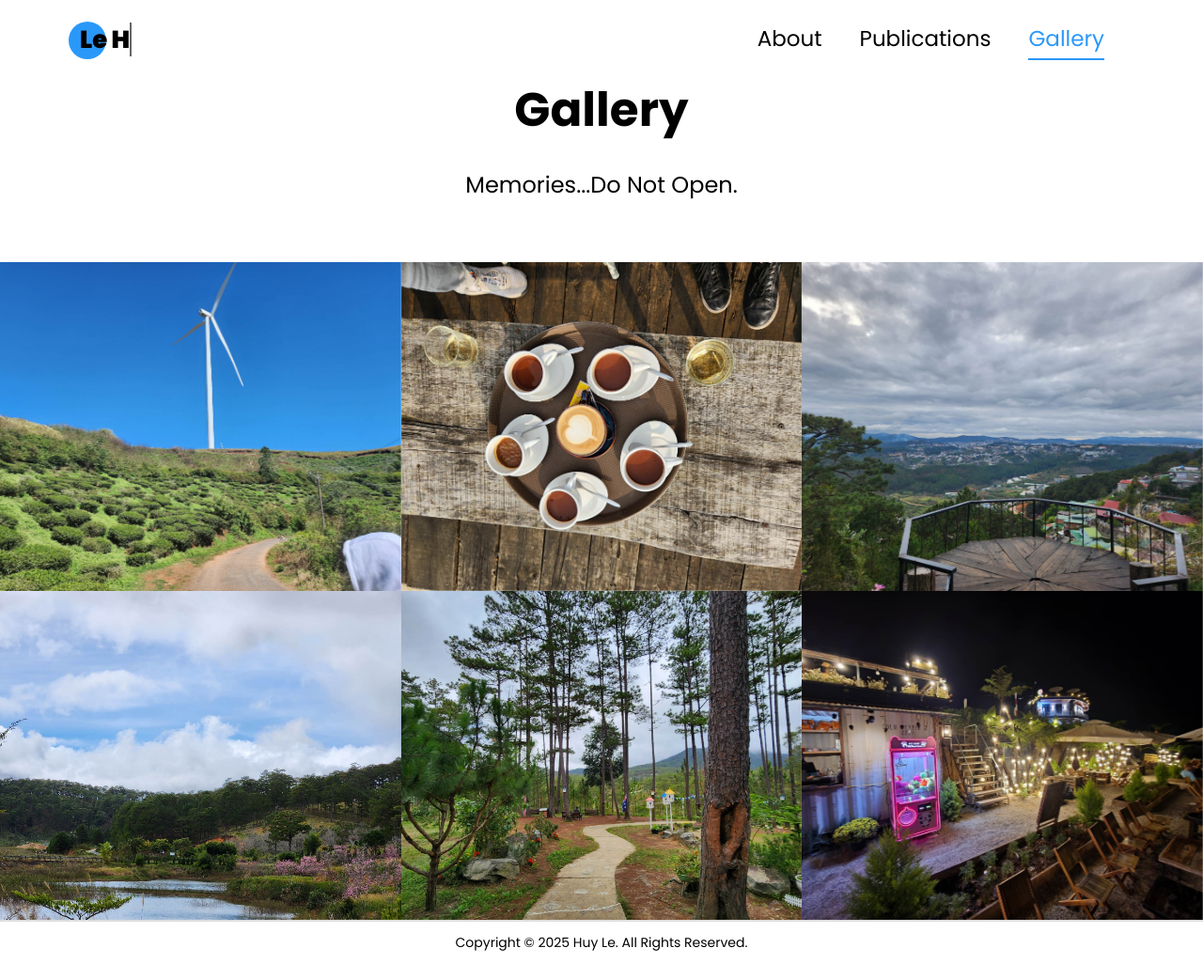
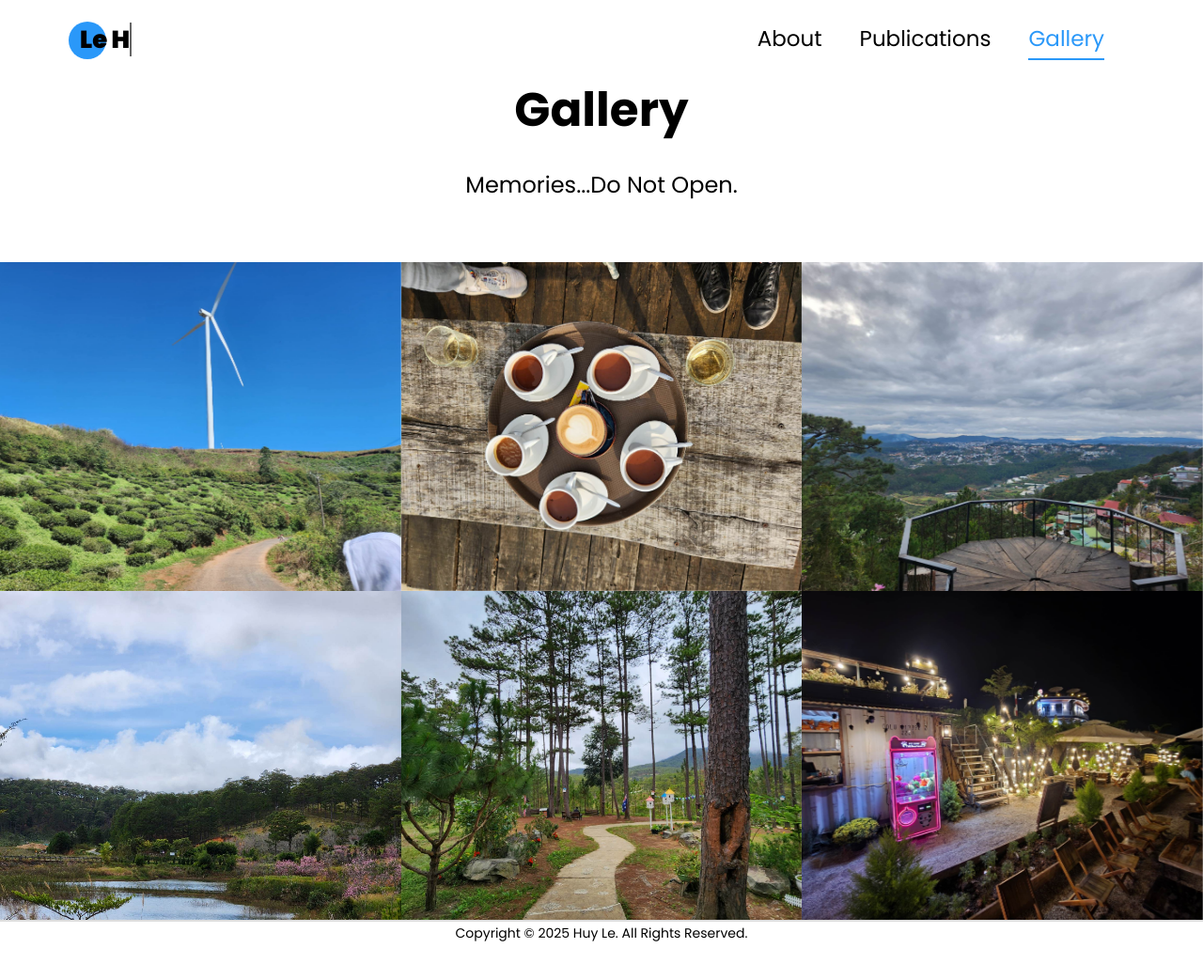
Before and after one commit to lehuy1611/lehuy1611.github.io, a Jekyll site: the page gallery.html, which Jekyll copies as it is, in a window 1280 px wide. Shown: the whole page at 94% size. Built offline with Jekyll 4.4.1, drawn with Linux system fonts in a browser that asks for light colours; a style sheet for code colours, icons or effects is not loaded.

Commit message:
update footer

```diff
--- a/gallery.html
+++ b/gallery.html
@@ -38,7 +38,7 @@
             background-color: #ffffff; /* Gray background */
             position: relative; /* Ensures it is positioned relative to the page */
             width: 100%;
-            padding: 10px 0; /* Add padding to give some space around content */
+            padding: 0px 0; /* Add padding to give some space around content */
             text-align: center;
             color: #000;
             bottom: 0;
--- a/index.html
+++ b/index.html
@@ -51,7 +51,7 @@
             background-color: #ffffff; /* Gray background */
             position: relative; /* Ensures it is positioned relative to the page */
             width: 100%;
-            padding: 2px 0; /* Add padding to give some space around content */
+            padding: 0px 0; /* Add padding to give some space around content */
             text-align: center;
             color: #000;
             bottom: 0;
--- a/publication.html
+++ b/publication.html
@@ -43,7 +43,7 @@ layout: null
             background-color: #ffffff; /* Gray background */
             position: relative; /* Ensures it is positioned relative to the page */
             width: 100%;
-            padding: 10px 0; /* Add padding to give some space around content */
+            padding: 0px 0; /* Add padding to give some space around content */
             text-align: center;
             color: #000;
             bottom: 0;
```
